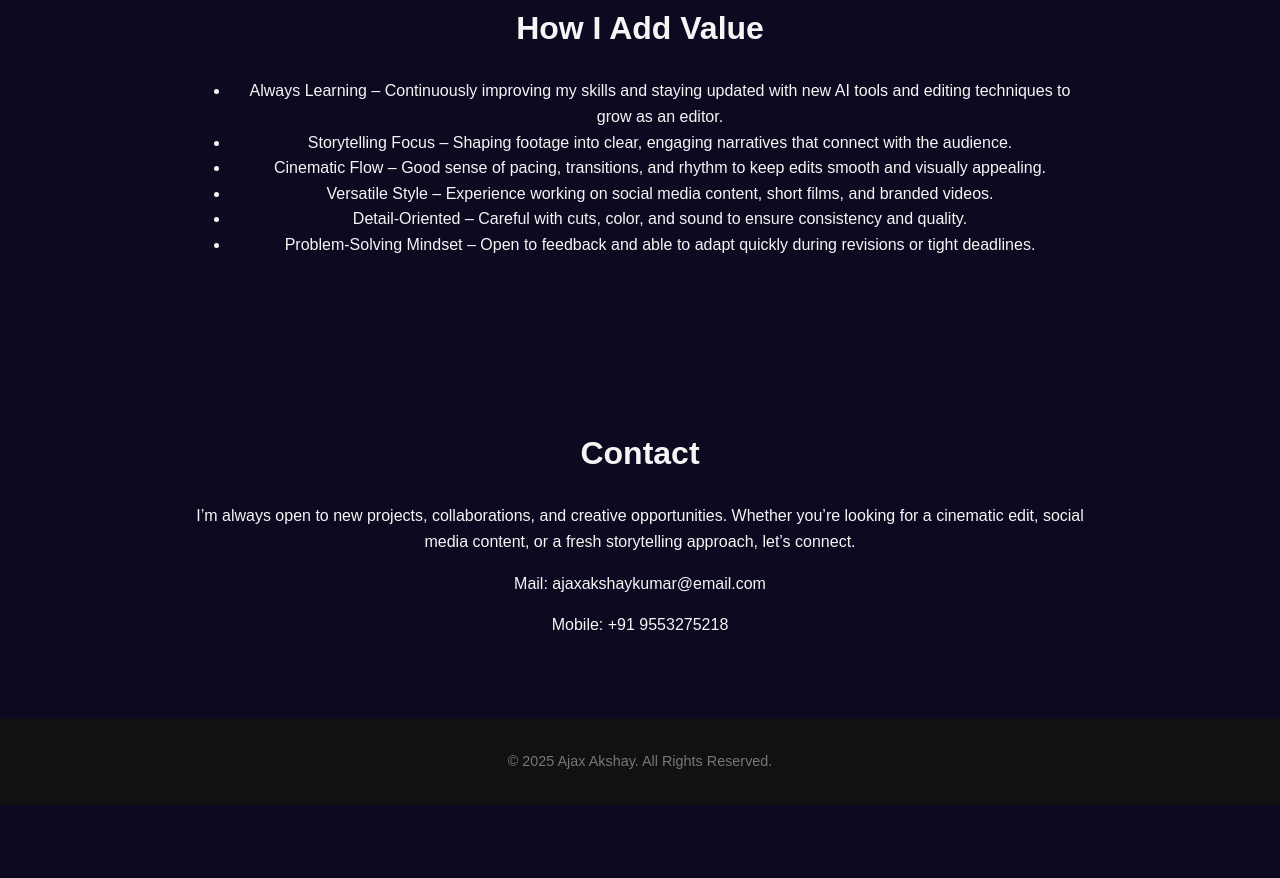
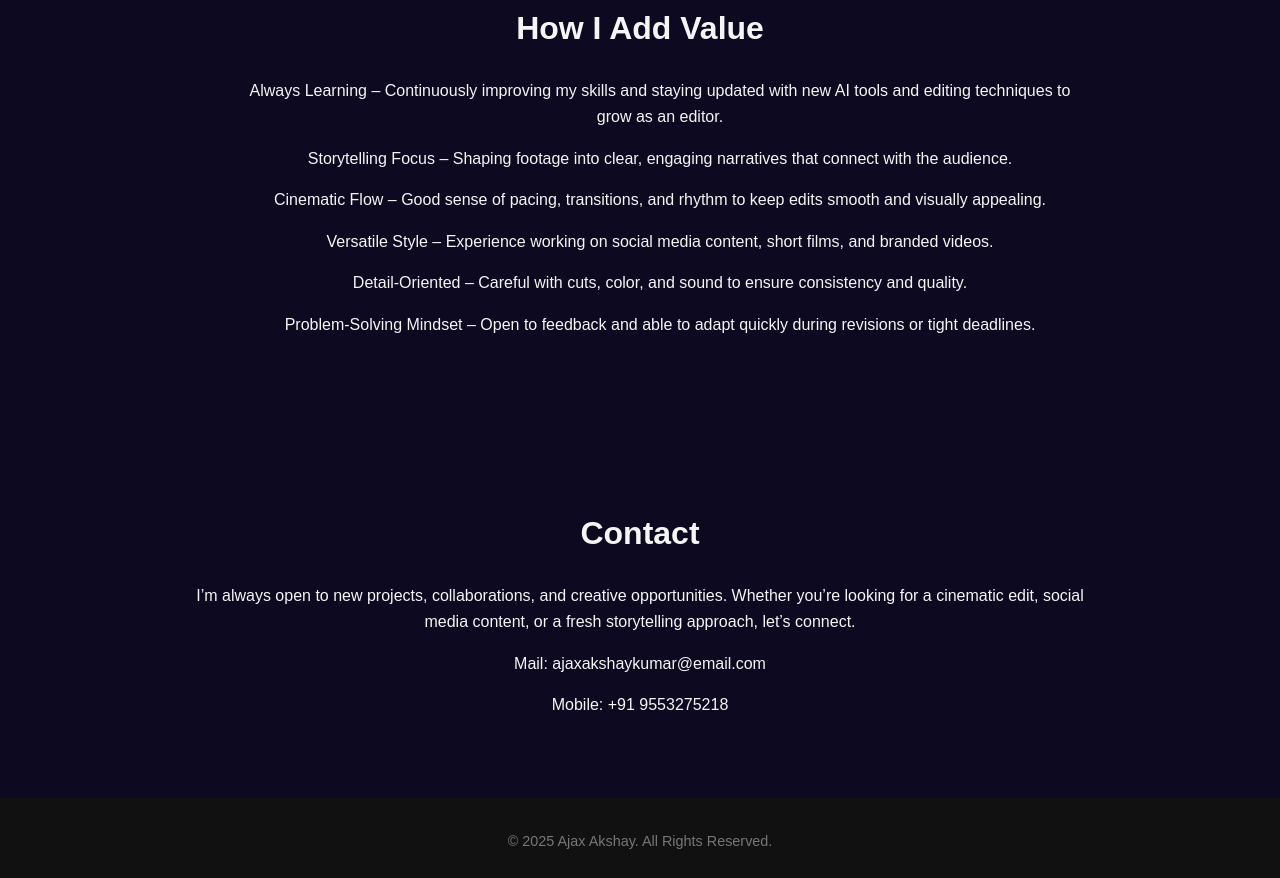
Before and after one commit to ajaxakshay/ajaxakshay.github.io, a plain HTML site: page index.html in a window 1280 px wide. Shown: the part 2393-3271 px from the top of the page. Before the commit the page ends 3198 px from the top, so only its background shows below. Drawn offline with Linux system fonts and the light colour scheme.

Commit message:
Update index.html

```diff
--- a/index.html
+++ b/index.html
@@ -137,12 +137,12 @@
 <section id=value">
     <h2>How I Add Value</h2>
     <ul>
-      <li>Always Learning – Continuously improving my skills and staying updated with new AI tools and editing techniques to grow as an editor.</li>
-      <li>Storytelling Focus – Shaping footage into clear, engaging narratives that connect with the audience.</li>
-      <li>Cinematic Flow – Good sense of pacing, transitions, and rhythm to keep edits smooth and visually appealing.</li>
-      <li>Versatile Style – Experience working on social media content, short films, and branded videos.</li>
-      <li>Detail-Oriented – Careful with cuts, color, and sound to ensure consistency and quality.</li>
-      <li>Problem-Solving Mindset – Open to feedback and able to adapt quickly during revisions or tight deadlines.</li>
+      <p>Always Learning – Continuously improving my skills and staying updated with new AI tools and editing techniques to grow as an editor.</p>
+      <p>Storytelling Focus – Shaping footage into clear, engaging narratives that connect with the audience.</p>
+      <p>Cinematic Flow – Good sense of pacing, transitions, and rhythm to keep edits smooth and visually appealing.</p>
+      <p>Versatile Style – Experience working on social media content, short films, and branded videos.</p>
+      <p>Detail-Oriented – Careful with cuts, color, and sound to ensure consistency and quality.</p>
+      <p>Problem-Solving Mindset – Open to feedback and able to adapt quickly during revisions or tight deadlines.</p>
     </ul>
   </section>
 
```
